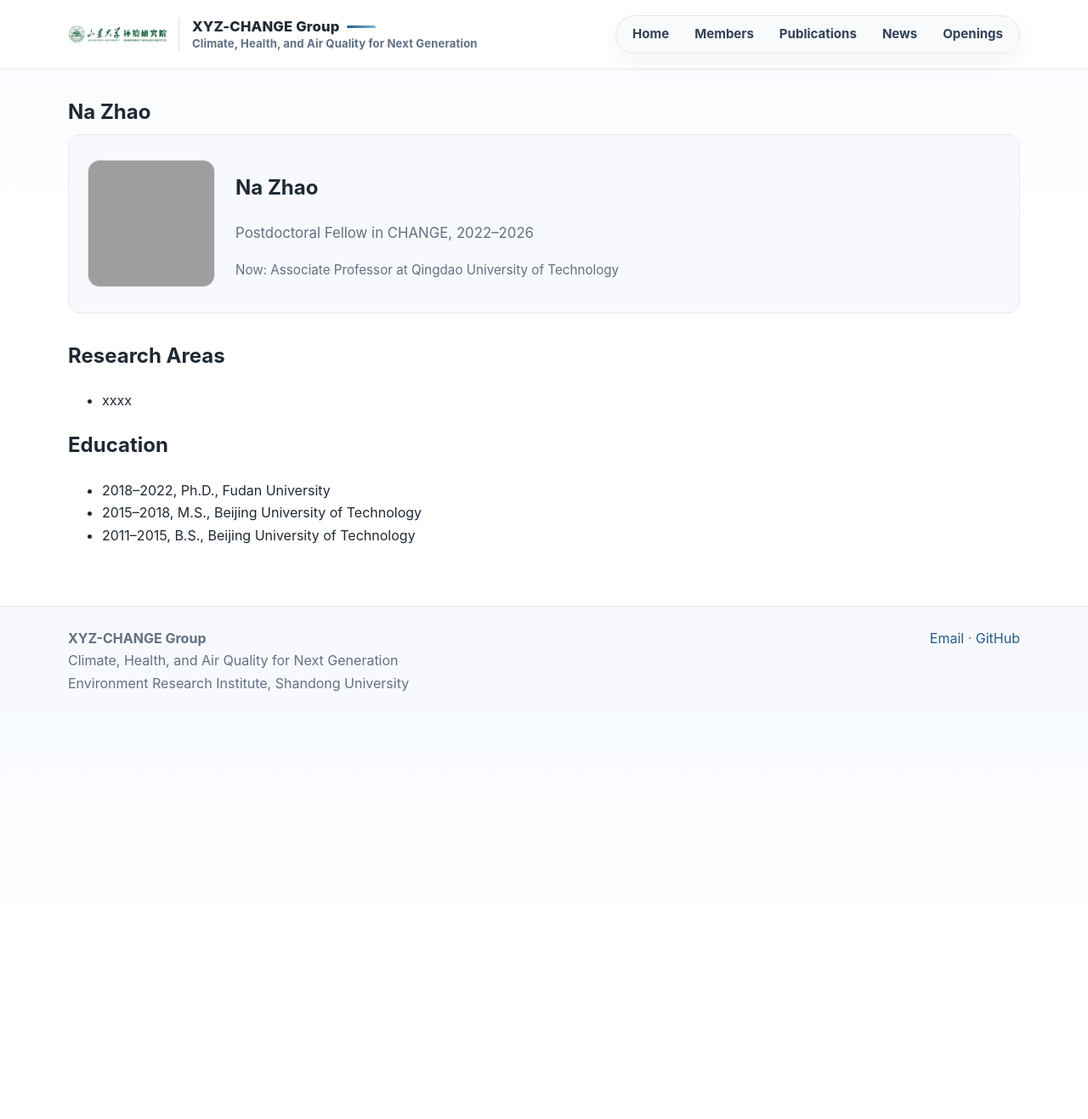
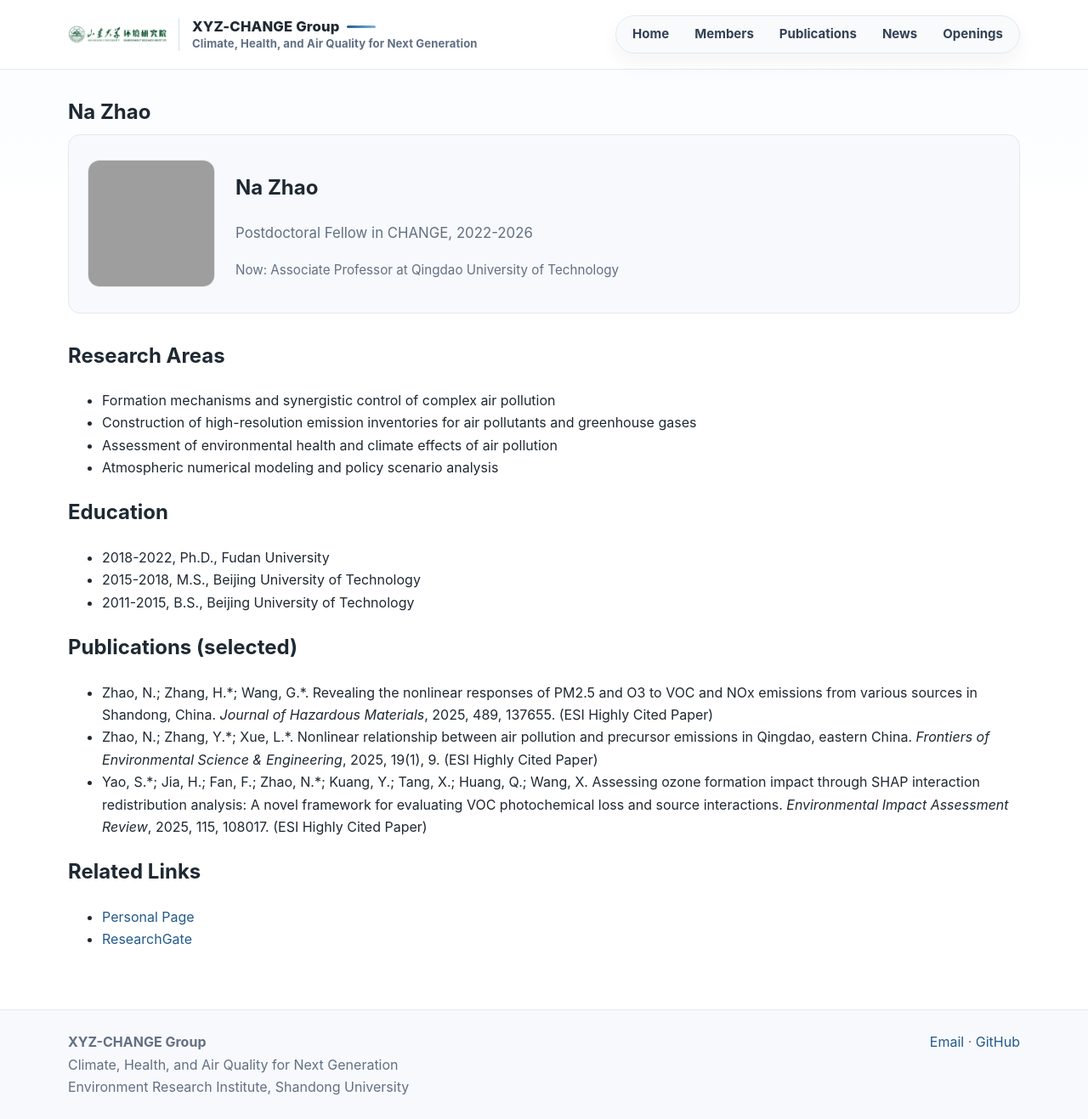
Before and after one commit to MuJSh/xyz_CHANGE, a Jekyll site: the page built from _pages/na-zhao.md, in a window 1280 px wide and 1317 px high. Shown: the whole window at 85% size. Built offline with Jekyll 4.4.1, drawn with Linux system fonts in a browser that asks for light colours.

Commit message:
Update Na Zhao profile content

```diff
--- a/_pages/na-zhao.md
+++ b/_pages/na-zhao.md
@@ -8,17 +8,31 @@ permalink: /members/na-zhao/
   <img class="profile-photo" src="https://mujsh.github.io/YuqiangZhangLab.github.io/images/peopic/nazhao.jpg" alt="Na Zhao">
   <div>
     <h1>Na Zhao</h1>
-    <p class="profile-title">Postdoctoral Fellow in CHANGE, 2022–2026</p>
+    <p class="profile-title">Postdoctoral Fellow in CHANGE, 2022-2026</p>
     <p class="meta">Now: Associate Professor at Qingdao University of Technology</p>
   </div>
 </div>
 
 ## Research Areas
 
-- xxxx
+- Formation mechanisms and synergistic control of complex air pollution
+- Construction of high-resolution emission inventories for air pollutants and greenhouse gases
+- Assessment of environmental health and climate effects of air pollution
+- Atmospheric numerical modeling and policy scenario analysis
 
 ## Education
 
-- 2018–2022, Ph.D., Fudan University
-- 2015–2018, M.S., Beijing University of Technology
-- 2011–2015, B.S., Beijing University of Technology
+- 2018-2022, Ph.D., Fudan University
+- 2015-2018, M.S., Beijing University of Technology
+- 2011-2015, B.S., Beijing University of Technology
+
+## Publications (selected)
+
+- Zhao, N.; Zhang, H.\*; Wang, G.\*. Revealing the nonlinear responses of PM2.5 and O3 to VOC and NOx emissions from various sources in Shandong, China. *Journal of Hazardous Materials*, 2025, 489, 137655. (ESI Highly Cited Paper)
+- Zhao, N.; Zhang, Y.\*; Xue, L.\*. Nonlinear relationship between air pollution and precursor emissions in Qingdao, eastern China. *Frontiers of Environmental Science & Engineering*, 2025, 19(1), 9. (ESI Highly Cited Paper)
+- Yao, S.\*; Jia, H.; Fan, F.; Zhao, N.\*; Kuang, Y.; Tang, X.; Huang, Q.; Wang, X. Assessing ozone formation impact through SHAP interaction redistribution analysis: A novel framework for evaluating VOC photochemical loss and source interactions. *Environmental Impact Assessment Review*, 2025, 115, 108017. (ESI Highly Cited Paper)
+
+## Related Links
+
+- [Personal Page](https://hjxy.qut.edu.cn/info/1076/7549.htm)
+- [ResearchGate](https://www.researchgate.net/profile/Na-Zhao-38)
```
